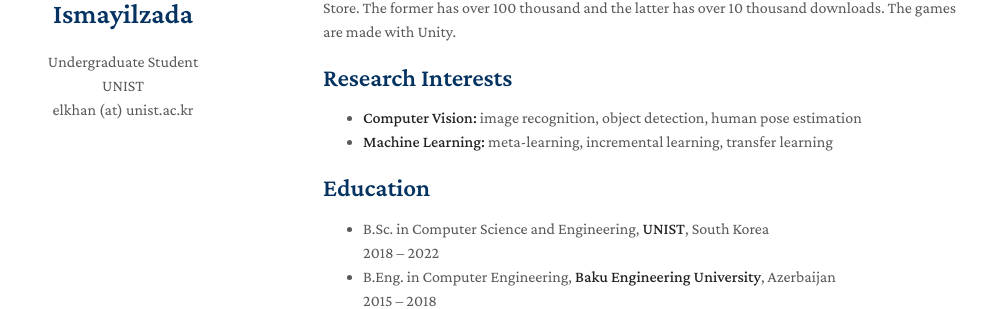
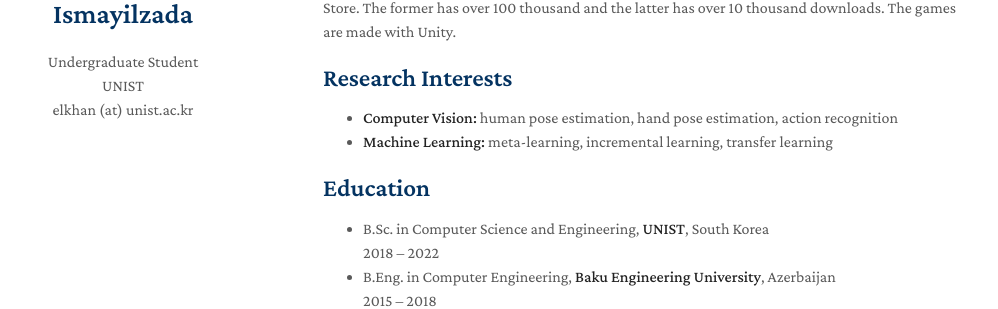
Before and after one commit to elkhanzada/elkhanzada.github.io, a Jekyll site: the page built from index.md, in a window 1280 px wide and 900 px high. Shown: the part 253-562 px from the top of the window, without its empty margins (147-1145 px from the left). Built offline with Jekyll 4.4.1, drawn with Linux system fonts in a browser that asks for light colours; nearby versions of some CDN libraries; a style sheet for code colours, icons or effects is not loaded; our own code applies the rules of GitHub Pages for plain Markdown files.

Commit message:
Update index.md

```diff
--- a/index.md
+++ b/index.md
@@ -10,7 +10,7 @@ I am also creator of two quiz games, namely **Tapmaca** and **Paytaxt** which ar
 
 ## Research Interests
 
-- **Computer Vision:** image recognition, object detection, human pose estimation
+- **Computer Vision:** human pose estimation, hand pose estimation, action recognition
 - **Machine Learning:** meta-learning, incremental learning, transfer learning
 
 ## Education
```
